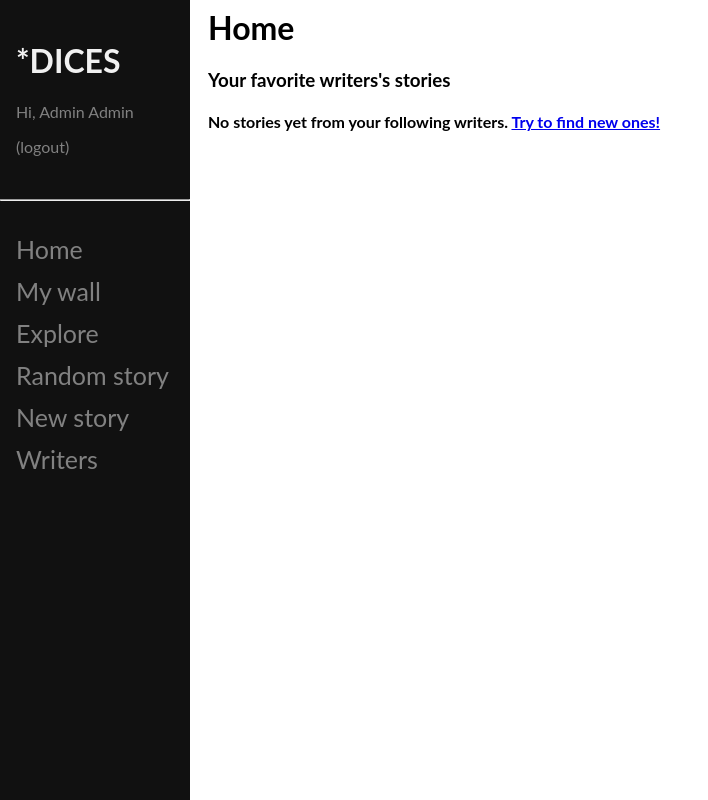
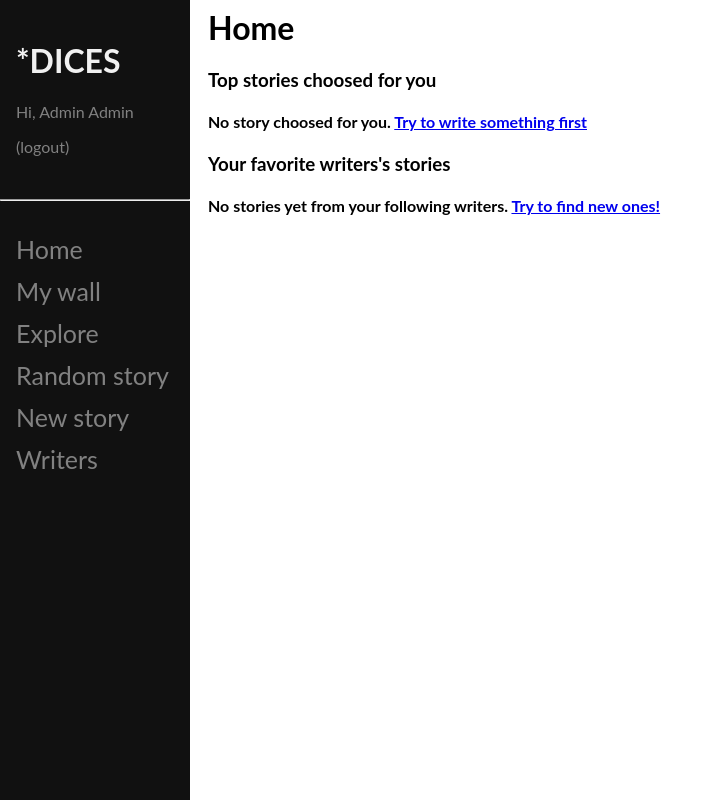
Before and after one commit to sduoase/STAR_DICES, a Flask app: page / in a window 1280 px wide. Shown: the whole page, without its empty margins (0-708 px from the left). Run offline with Flask 2, Linux system fonts and the light colour scheme; a user stored in the database is signed in; data comes from the database, SQL or seed files in the repository; data that the repository does not hold is empty.

```diff
--- a/monolith/database.py
+++ b/monolith/database.py
@@ -173,5 +173,5 @@ def get_suggested_stories(user_id):
                                               .filter(Story.id not in likedStories)
                                               .order_by(Story.likes.desc())
                                               .all())
-    suggestedStories = [story for story in suggestedStories if story.theme in lastUsedThemes]
+    suggestedStories = [story for story in suggestedStories if story.theme in lastUsedThemes][:5]
     return suggestedStories
--- a/monolith/templates/home.html
+++ b/monolith/templates/home.html
@@ -4,10 +4,26 @@
     <h1>Home</h1>
     <h5>{{message}}</h5>
 
+    <h3>Top stories choosed for you</h3>
+    {%if suggestedstories%}
+    <ul>
+        {% for story in suggestedstories: %}
+            <li>
+                <h3 style="display: inline;"> <a href="/story/{{story.id}}">{{story.title}}</a></h3>
+                <p style="display: inline;">by <a href="/wall/{{story.author_id}}">{{story.author.firstname}} {{story.author.lastname}}</a></p>
+                <p style="white-space: nowrap;overflow: hidden; text-overflow: ellipsis; max-width: 400px;"><i>"{{story.text}}"</i></p>
+                <p>Likes: {{story.likes}} Dislikes: {{story.dislikes}} ({{story.date.strftime("%d/%m/%Y %H:%M")}})</p>
+            </li>
+        {% endfor %}
+    </ul>
+    {%else%}
+    <h4>No story choosed for you. <a href="/stories/new_story">Try to write something first</a></h4>
+    {%endif%}
+
     <h3>Your favorite writers's stories</h3>
-    {%if stories%}
+    {%if followingstories%}
     <ul>
-    {% for story in stories: %}
+    {% for story in followingstories: %}
         <li>
             <h3 style="display: inline;"> <a href="/story/{{story.id}}">{{story.title}}</a></h3>
             <p style="display: inline;">by <a href="/wall/{{story.author_id}}">{{story.author.firstname}} {{story.author.lastname}}</a></p>
--- a/monolith/views/stories.py
+++ b/monolith/views/stories.py
@@ -15,15 +15,14 @@ stories = Blueprint('stories', __name__)
 def _myhome(message=''):
     if current_user.is_anonymous:
         return redirect("/login", code=302)
-    followingstories= (db.session.query(Story).join(Follow, Story.author_id == Follow.user_id)
+    followingStories= (db.session.query(Story).join(Follow, Story.author_id == Follow.user_id)
                                              .filter(Follow.followed_by_id == current_user.id)
                                              .filter(Story.published==1)
                                              .order_by(Story.date.desc())
                                              .all())
     suggestedStories=get_suggested_stories(current_user.id)
-    print(suggestedStories)
 
-    return render_template("home.html", message=message, stories=suggestedStories)
+    return render_template("home.html", message=message, followingstories=followingStories, suggestedstories=suggestedStories)
 
 
 
```
